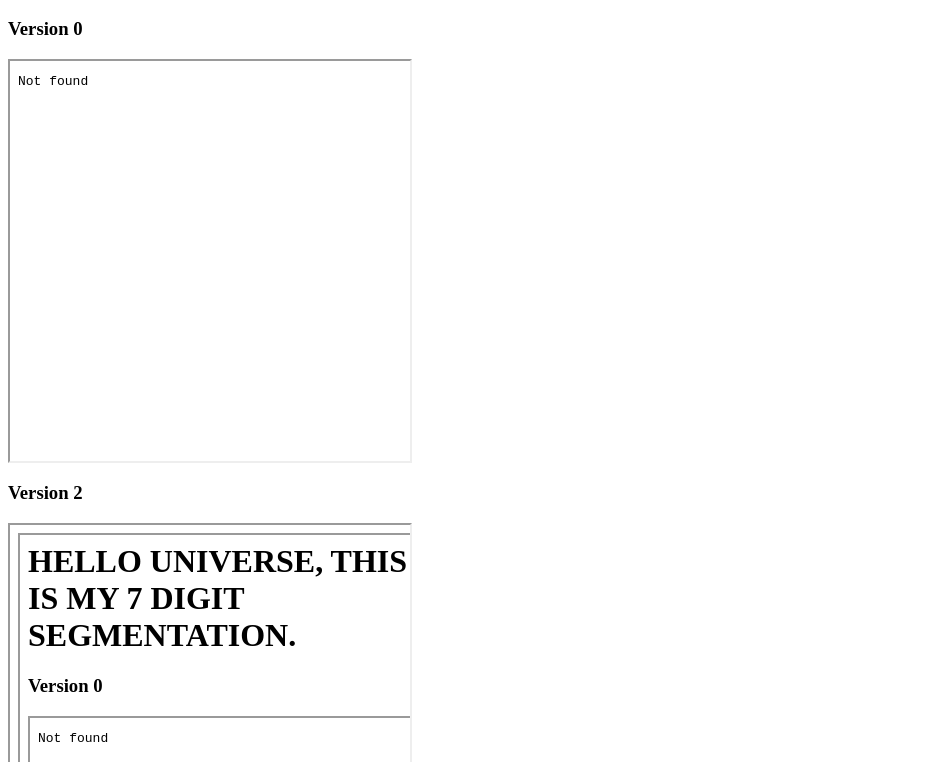
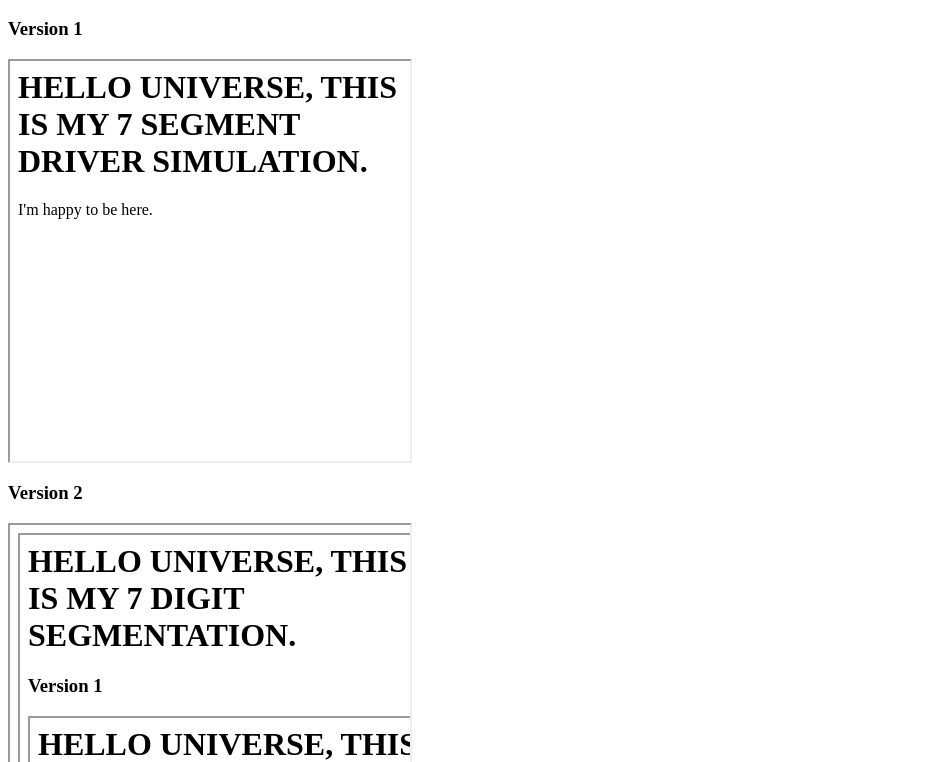
Before and after one commit to daclift/darrenDC-inf1339-week01, a plain HTML site: page docs/index.html in a window 1280 px wide. Shown: the part 48-810 px from the top of the page, without its empty margins (0-941 px from the left). Drawn offline with Linux system fonts and the light colour scheme.

Commit message:
Update index.html

```diff
--- a/docs/index.html
+++ b/docs/index.html
@@ -4,8 +4,8 @@
     <h1>HELLO UNIVERSE, THIS IS MY 7 DIGIT SEGMENTATION. </h1>
   </head>
   <body>
-    <h3> Version 0 </h3>
-    <iframe src="v00.html" height=400px width=400px>
+    <h3> Version 1 </h3>
+    <iframe src="v01.html" height=400px width=400px>
               </iframe>
 
     <h3> Version 2 </h3>
```
